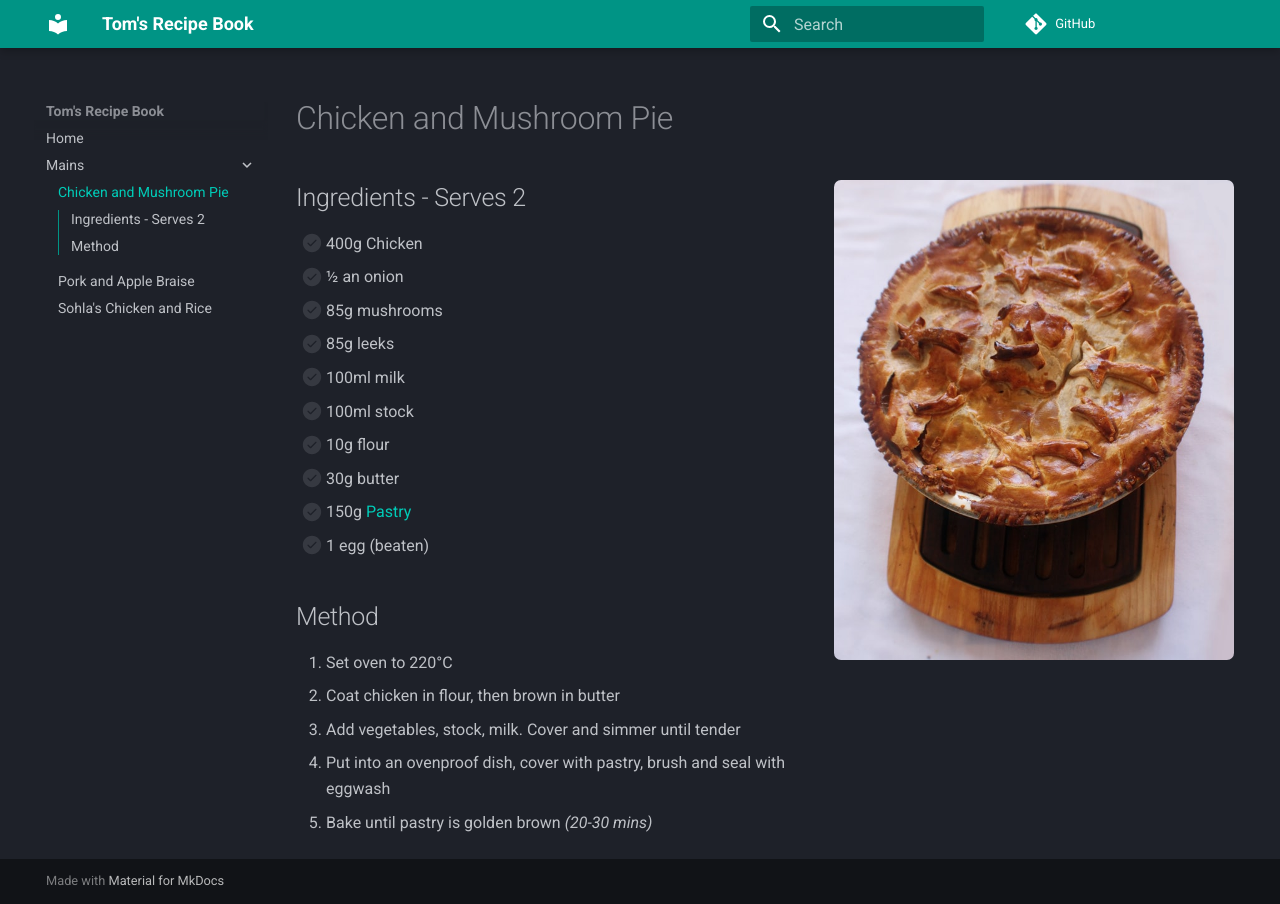
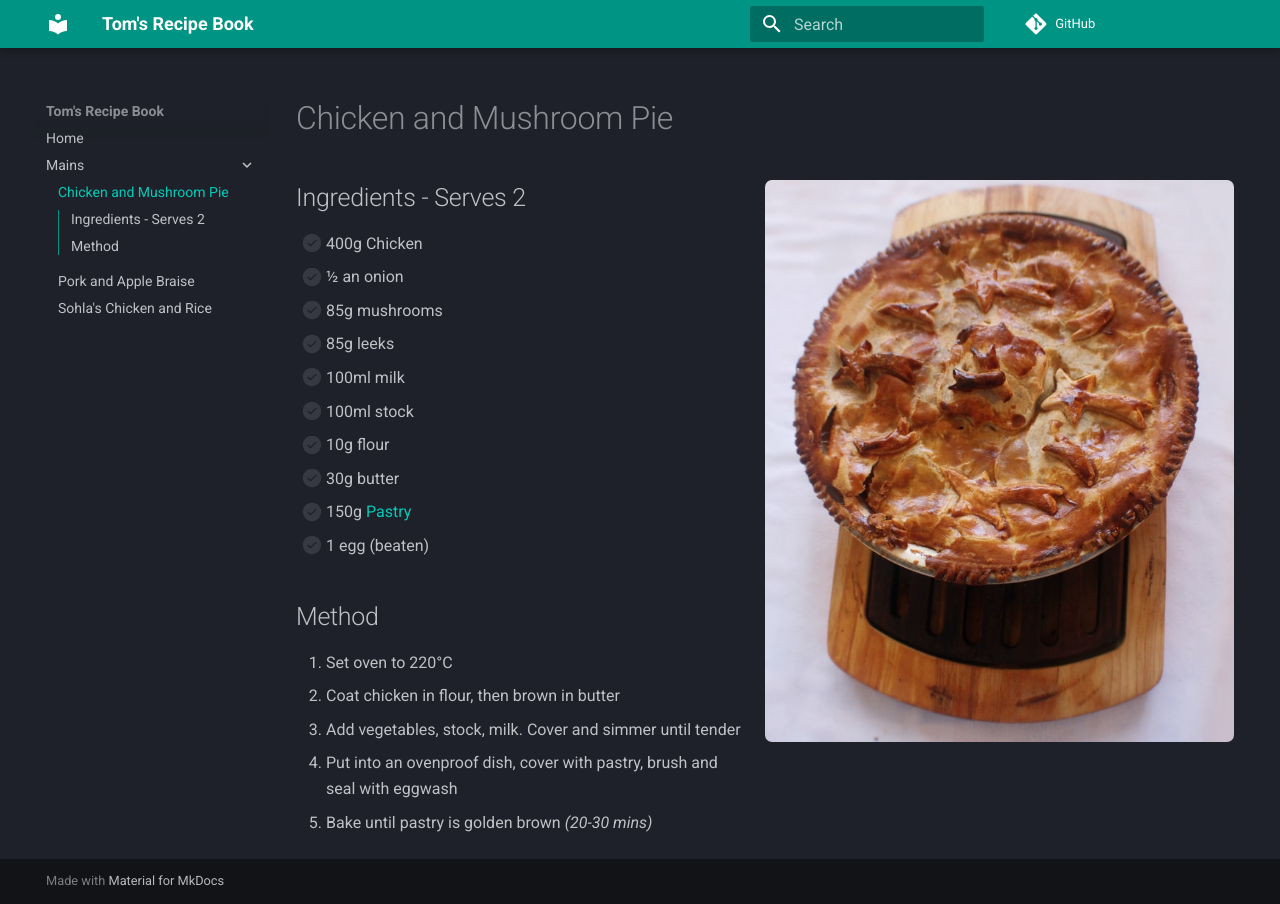
Before and after one commit to tom-davies/recipe-book, an MkDocs documentation site: the page built from docs/mains/chickenpie.md, in a window 1280 px wide. Built offline with MkDocs 1.6.1 and Material for MkDocs 9.7.7, drawn with Linux system fonts in a browser that asks for light colours; comment, search, counter and statistics services are not loaded.

Commit message:
tweak portrait image widths

```diff
--- a/docs/mains/chickenpie.md
+++ b/docs/mains/chickenpie.md
@@ -1,6 +1,6 @@
 # Chicken and Mushroom Pie
 
-![chickenpie.jpg](./unsplash-pie.jpg){ width=400px align="right" loading="lazy"}
+![chickenpie.jpg](./unsplash-pie.jpg){ width="50%" align="right" loading="lazy"}
 
 ## Ingredients - Serves 2
 * [ ] 400g Chicken
```
Also changed, not shown: docs/mains/pork-apple-braise.md (+1 -1 lines).
